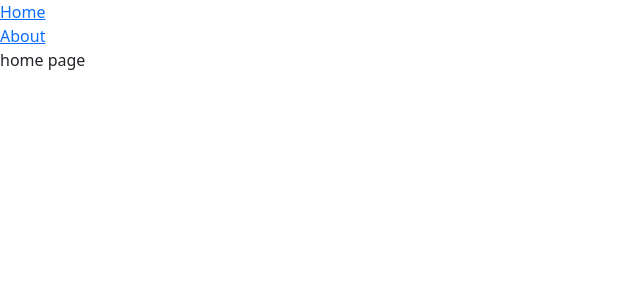
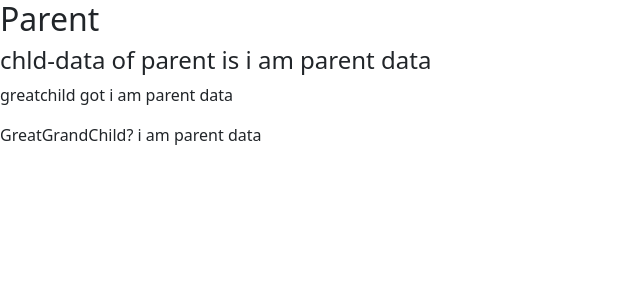
Before and after one commit to amanverma523590/recat-revise, a React (Vite) app in the folder my-project/: page / in a window 1280 px wide. Shown: the top 300 px of the page, without its empty margins (0-640 px from the left). Built offline with nearby package versions, Linux system fonts and the light colour scheme.

Commit message:
prop drilling

```diff
--- /dev/null
+++ b/my-project/src/PropDRilling/Pd.jsx
@@ -0,0 +1,37 @@
+
+
+
+export function Pd(){
+    let data = "i am parent data";
+    return(
+        <div>
+            <h2>Parent</h2>
+            <Child data={data}/>
+        </div>
+    )
+}
+
+function Child(props){
+    return(
+        <div>
+         <h4> chld-data of parent is {props.data}</h4>
+         <GreatChild data={props.data}/>
+        </div>
+    )
+}
+
+function GreatChild(props){
+    return(
+        <div>
+            <p>greatchild got {props.data}</p>
+            <GreatGrandChild data={props.data} />
+        </div>
+    )
+}
+function GreatGrandChild(props){
+    return(
+        <div>
+            <p>GreatGrandChild?  {props.data}</p>
+        </div>
+    )
+}
--- a/my-project/src/main.jsx
+++ b/my-project/src/main.jsx
@@ -2,10 +2,14 @@ import { BrowserRouter } from 'react-router-dom';
 import { createRoot } from 'react-dom/client'
 import 'bootstrap/dist/css/bootstrap.min.css'
 import 'bootstrap-icons/font/bootstrap-icons.css';
-import { App } from './Rourter/Router';
+import { Comp1 } from './useContext/Comp1';
+import { Pd } from './PropDRilling/Pd';
+// import { App } from './Rourter/Router';
 
 createRoot(document.getElementById('root')).render(
   <BrowserRouter>
-   <App/>
+   {/* <App/> */}
+   {/* <Comp1/> */}
+   <Pd/>
   </BrowserRouter>
 )
--- /dev/null
+++ b/my-project/src/useContext/Comp1.jsx
@@ -0,0 +1,17 @@
+import { Comp2 } from "./Comp2";
+import { Comp3 } from "./Comp3";
+
+
+export function Comp1(){
+
+    let name = "Aman";
+    let age = 26;
+
+    return(
+        <div>
+           <h1 className="bg-danger">comp1</h1>
+            <Comp2 nam={name} umar={age} />
+            <Comp3 nam={name} umar={age}/>
+        </div>
+    )
+}
--- /dev/null
+++ b/my-project/src/useContext/Comp2.jsx
@@ -0,0 +1,10 @@
+
+
+export function Comp2(){
+    return(
+        <div>
+            i am comp 2
+            <h1>Nam ka bataya ap ne? </h1>
+        </div>
+    )
+}
--- /dev/null
+++ b/my-project/src/useContext/Comp3.jsx
@@ -0,0 +1,8 @@
+export function Comp3(props) {
+  return (
+    <div>
+      <h2>I am compo 3</h2>
+      <p>ap ka umar kya hai {props.umar}</p>
+    </div>
+  );
+}
```
